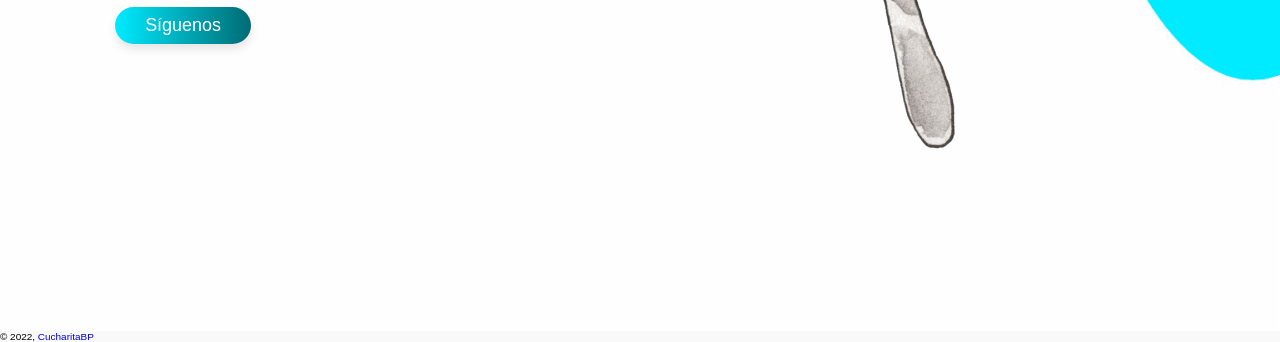
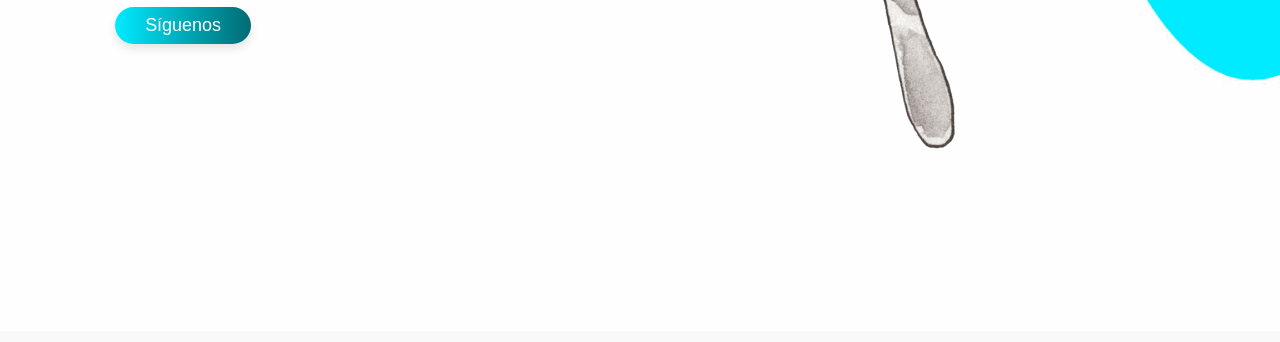
Before and after one commit to CucharitaBP/CucharitaBP.github.io, a plain HTML site: page index.html in a window 1280 px wide. Shown: the part 469-811 px from the top of the page. Drawn offline with Linux system fonts and the light colour scheme.

Commit message:
Update index.html

```diff
--- a/index.html
+++ b/index.html
@@ -34,11 +34,6 @@
             <img src="cuchara.png" alt="">
         </div>
     </section>
-    <footer>
-        <div class="containter">
-            </p>
-            <p>&copy 2022, <a href="index.html">CucharitaBP</a> </p>
-        </div>
-    </footer>
+
 </body>
 </html>
```
